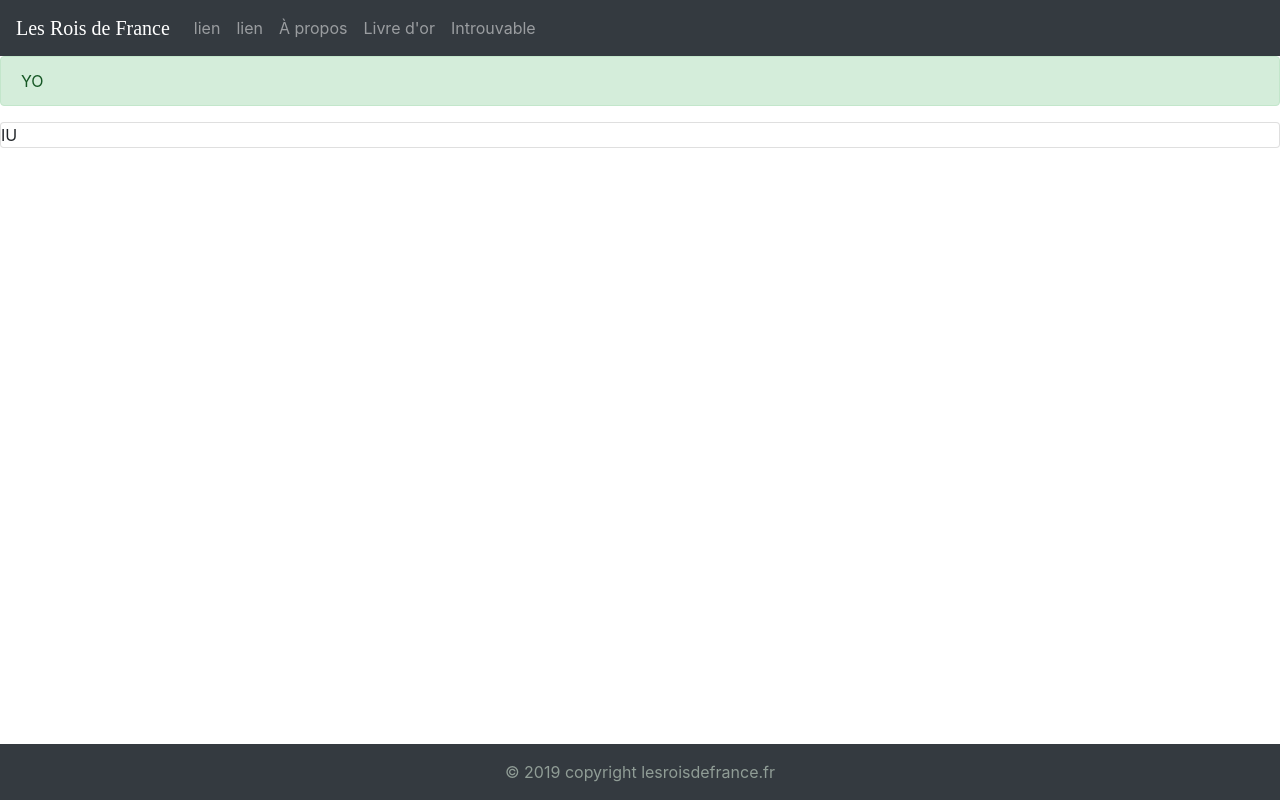
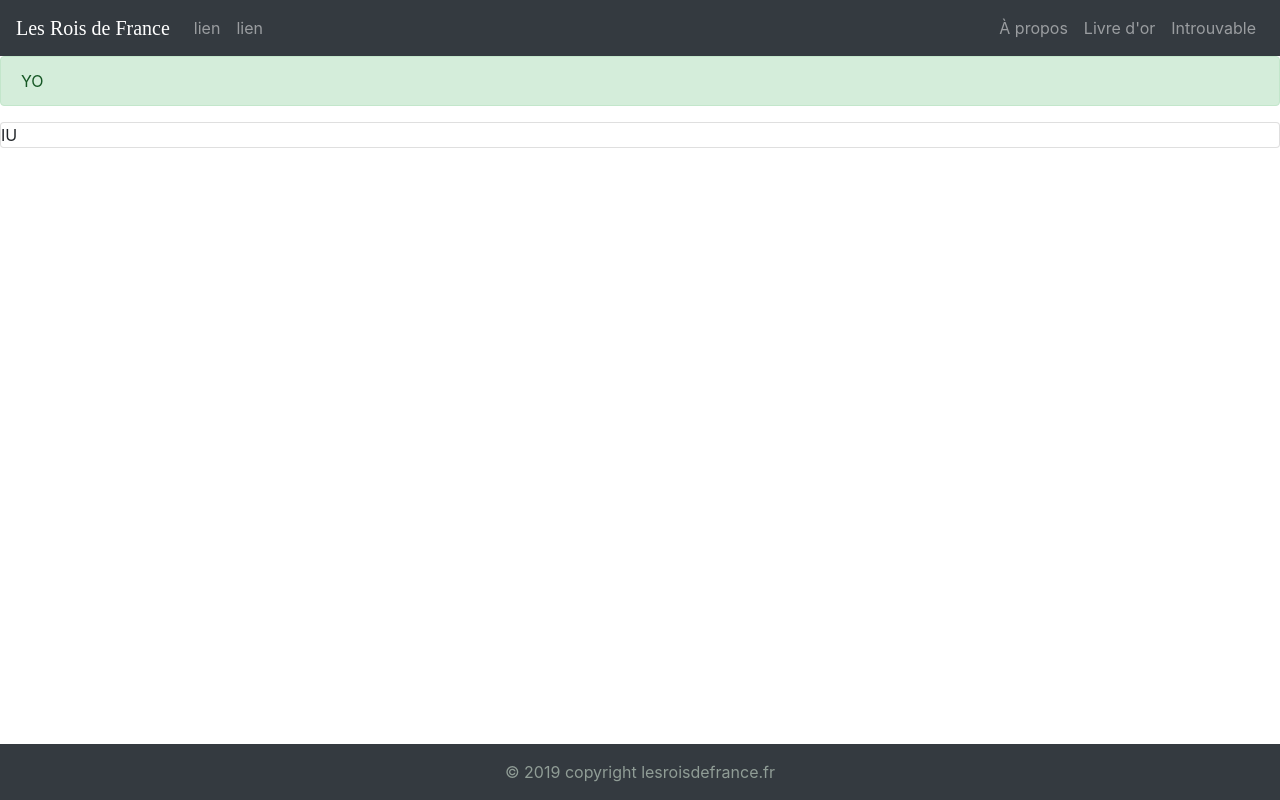
Before and after one commit to lucsimoni/lesroisdefrance, an Angular app: page / in a window 1280 px wide. Built offline with nearby package versions, Linux system fonts and the light colour scheme; a web font is replaced by a local one.

Commit message:
navbar header separe

```diff
--- a/src/app/shared/UI/top-bar/top-bar.component.html
+++ b/src/app/shared/UI/top-bar/top-bar.component.html
@@ -2,18 +2,23 @@
 
   <a class="navbar-brand" routerLink="">Les Rois de France</a>
 
-  <button class="navbar-toggler" type="button" data-toggle="collapse" data-target="#navbarNav" aria-controls="navbarNav" aria-expanded="false" aria-label="Toggle navigation">
+  <button class="navbar-toggler" type="button" data-toggle="collapse" data-target=".navbarNav" aria-controls="navbarNav" aria-expanded="false" aria-label="Toggle navigation">
       &#9884;
   </button>
 
-  <div class="collapse navbar-collapse" id="navbarNav">
-    <ul class="navbar-nav">
+  <div class="collapse navbar-collapse navbarNav">
+    <ul class="navbar-nav mr-auto">
       <li class="nav-item">
         <a class="nav-link" href="#">lien</a>
       </li>
       <li class="nav-item">
         <a class="nav-link" href="#">lien</a>
       </li>
+    </ul>
+  </div>
+
+  <div class="collapse navbar-collapse navbarNav">
+    <ul class="navbar-nav ml-auto">
       <li class="nav-item">
         <a class="nav-link" routerLink="/a-propos">À propos</a>
       </li>
```
